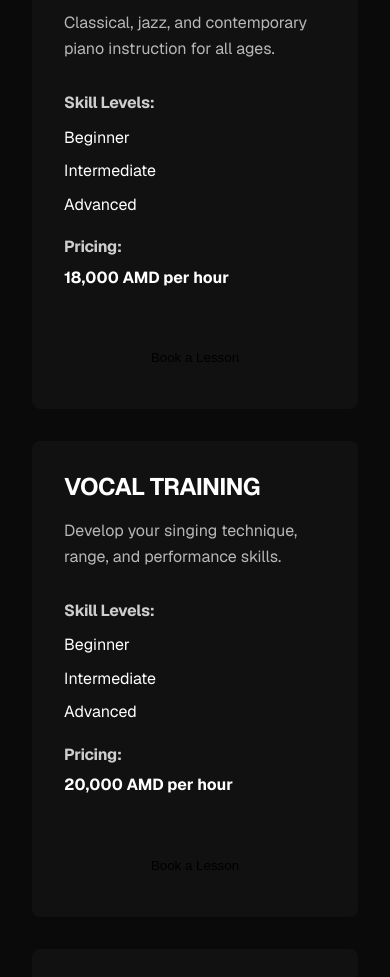
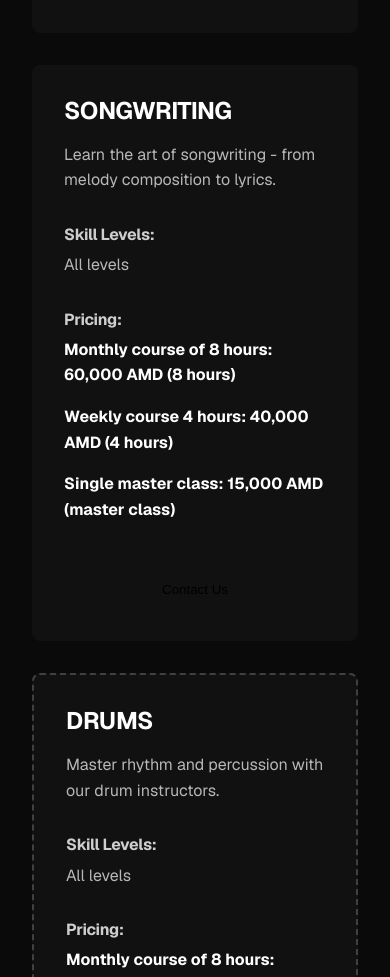
Before and after one commit to TigranAthanesyan/tonelab-studio, a Next.js app: page /lessons in a window 390 px wide. Shown: the part 1020-1997 px from the top of the page. Built offline with nearby package versions, Linux system fonts and the light colour scheme.

Commit message:
Update website content: tagline, services, lessons, contact info, and YouTube link
Co-authored-by: davittatenkohayrapetyan <134504905+davittatenkohayrapetyan@users.noreply.github.com>

```diff
--- a/src/app/lessons/lessons.module.css
+++ b/src/app/lessons/lessons.module.css
@@ -90,6 +90,48 @@
   background-color: var(--primary-dark);
 }
 
+.otherCourses {
+  margin-top: 4rem;
+  padding: 3rem;
+  background: rgba(255, 255, 255, 0.03);
+  border-radius: 8px;
+  text-align: center;
+}
+
+.otherCourses h2 {
+  margin-bottom: 1rem;
+  color: var(--primary);
+}
+
+.otherCourses p {
+  margin-bottom: 1.5rem;
+  opacity: 0.8;
+}
+
+.contactButton {
+  display: inline-block;
+  background-color: var(--primary);
+  color: black;
+  padding: 0.75rem 2rem;
+  border-radius: 4px;
+  font-weight: 500;
+  text-decoration: none;
+  transition: background-color 0.3s ease;
+}
+
+.contactButton:hover {
+  background-color: var(--primary-dark);
+}
+
+.placeholderCard {
+  border: 2px dashed rgba(255, 255, 255, 0.2);
+}
+
+.placeholderText {
+  font-style: italic;
+  opacity: 0.7;
+}
+
 @media (max-width: 768px) {
   .lessonMeta {
     flex-direction: column;
--- a/src/app/lessons/page.tsx
+++ b/src/app/lessons/page.tsx
@@ -1,56 +1,59 @@
 "use client";
 
 import styles from './lessons.module.css';
-
-type Level = 'Beginner' | 'Intermediate' | 'Advanced';
+import { venueConfig } from '@/config/venue';
 
 type Lesson = {
   id: number;
   title: string;
   description: string;
-  levels: Level[];
-  price: string;
+  levels: string;
+  pricing: {
+    monthly?: string;
+    weekly?: string;
+    single?: string;
+  };
+  isPlaceholder?: boolean;
 };
 
 export default function LessonsPage() {
-  // This would be fetched from an API or CMS in a real project
   const lessonTypes: Lesson[] = [
     {
       id: 1,
       title: 'Guitar Lessons',
       description: 'Learn acoustic, electric, or bass guitar with our experienced instructors.',
-      levels: ['Beginner', 'Intermediate', 'Advanced'],
-      price: '15,000 AMD per hour'
+      levels: 'All levels',
+      pricing: {
+        monthly: '60,000 AMD (8 hours)',
+        weekly: '40,000 AMD (4 hours)',
+        single: '15,000 AMD (master class)'
+      }
     },
     {
       id: 2,
-      title: 'Piano Lessons',
-      description: 'Classical, jazz, and contemporary piano instruction for all ages.',
-      levels: ['Beginner', 'Intermediate', 'Advanced'],
-      price: '18,000 AMD per hour'
+      title: 'Songwriting',
+      description: 'Learn the art of songwriting - from melody composition to lyrics.',
+      levels: 'All levels',
+      pricing: {
+        monthly: '60,000 AMD (8 hours)',
+        weekly: '40,000 AMD (4 hours)',
+        single: '15,000 AMD (master class)'
+      }
     },
     {
       id: 3,
-      title: 'Vocal Training',
-      description: 'Develop your singing technique, range, and performance skills.',
-      levels: ['Beginner', 'Intermediate', 'Advanced'],
-      price: '20,000 AMD per hour'
-    },
-    {
-      id: 4,
-      title: 'Drum Lessons',
+      title: 'Drums',
       description: 'Master rhythm and percussion with our drum instructors.',
-      levels: ['Beginner', 'Intermediate', 'Advanced'],
-      price: '17,000 AMD per hour'
+      levels: 'All levels',
+      pricing: {
+        monthly: 'Contact us for pricing',
+      },
+      isPlaceholder: true
     }
   ];
 
-  const handleBookLesson = (lessonId: number) => {
-    const lesson = lessonTypes.find(l => l.id === lessonId);
-    if (lesson) {
-      // In a real app, this would open a modal or navigate to a booking page
-      alert(`Booking a ${lesson.title} session. Price: ${lesson.price}`);
-    }
+  const handleContactUs = () => {
+    window.location.href = `/contact`;
   };
 
   return (
@@ -58,39 +61,46 @@ export default function LessonsPage() {
       <div className="container">
         <h1 className={styles.pageTitle}>Music Lessons</h1>
         <p className={styles.pageDescription}>
-          Whether you&apos;re just starting out or looking to advance your skills, our experienced instructors are here to help you grow as a musician.
+          Our educators have more than a decade of experience as professional musicians, so whether you&apos;re just starting out or looking to advance your skills, we&apos;ve got you covered.
         </p>
 
         <div className={styles.lessonsList}>
           {lessonTypes.map(lesson => (
-            <div key={lesson.id} className={styles.lessonCard}>
+            <div key={lesson.id} className={`${styles.lessonCard} ${lesson.isPlaceholder ? styles.placeholderCard : ''}`}>
               <h2>{lesson.title}</h2>
               <p>{lesson.description}</p>
 
               <div className={styles.lessonMeta}>
                 <div className={styles.levels}>
                   <h3>Skill Levels:</h3>
-                  <ul>
-                    {lesson.levels.map((level, index) => (
-                      <li key={index}>{level}</li>
-                    ))}
-                  </ul>
+                  <p>{lesson.levels}</p>
                 </div>
 
                 <div className={styles.pricing}>
                   <h3>Pricing:</h3>
-                  <p>{lesson.price}</p>
+                  {lesson.pricing.monthly && <p>Monthly course of 8 hours: {lesson.pricing.monthly}</p>}
+                  {lesson.pricing.weekly && <p>Weekly course 4 hours: {lesson.pricing.weekly}</p>}
+                  {lesson.pricing.single && <p>Single master class: {lesson.pricing.single}</p>}
+                  {lesson.isPlaceholder && <p className={styles.placeholderText}>(To be confirmed)</p>}
                 </div>
               </div>
 
               <button
                 className={styles.bookButton}
-                onClick={() => handleBookLesson(lesson.id)}
+                onClick={handleContactUs}
               >
-                Book a Lesson
+                Contact Us
               </button>
             </div>
           ))}
+        </div>
+
+        <div className={styles.otherCourses}>
+          <h2>Looking for Other Instrument Courses?</h2>
+          <p>Contact us and we&apos;ll tailor a program for you.</p>
+          <a href={`tel:${venueConfig.phone}`} className={styles.contactButton}>
+            Call Us: {venueConfig.phone}
+          </a>
         </div>
       </div>
     </div>
--- a/src/components/Footer/index.tsx
+++ b/src/components/Footer/index.tsx
@@ -41,6 +41,12 @@ export default function Footer() {
           <div className={styles.footerSection}>
             <h4 className={styles.footerHeading}>Follow Us</h4>
             <div className={styles.socialLinks}>
+              <a href={venueConfig.social.youtube} target="_blank" rel="noopener noreferrer" aria-label="YouTube">
+                <svg width="24" height="24" viewBox="0 0 24 24" fill="none" stroke="currentColor" strokeWidth="2">
+                  <path d="M22.54 6.42a2.78 2.78 0 0 0-1.94-2C18.88 4 12 4 12 4s-6.88 0-8.6.46a2.78 2.78 0 0 0-1.94 2A29 29 0 0 0 1 11.75a29 29 0 0 0 .46 5.33A2.78 2.78 0 0 0 3.4 19c1.72.46 8.6.46 8.6.46s6.88 0 8.6-.46a2.78 2.78 0 0 0 1.94-2 29 29 0 0 0 .46-5.25 29 29 0 0 0-.46-5.33z"></path>
+                  <polygon points="9.75 15.02 15.5 11.75 9.75 8.48 9.75 15.02"></polygon>
+                </svg>
+              </a>
               <a href={venueConfig.social.facebook} target="_blank" rel="noopener noreferrer" aria-label="Facebook">
                 <svg width="24" height="24" viewBox="0 0 24 24" fill="none" stroke="currentColor" strokeWidth="2">
                   <path d="M18 2h-3a5 5 0 0 0-5 5v3H7v4h3v8h4v-8h3l1-4h-4V7a1 1 0 0 1 1-1h3z"></path>
--- a/src/config/venue.ts
+++ b/src/config/venue.ts
@@ -6,8 +6,9 @@
 export const venueConfig = {
   // Basic Information
   name: "ToneLab Studio",
-  shortDescription: "Music venue, studio and school in the heart of Yerevan.",
-  tagline: "Yerevan's Premier Music Space",
+  shortDescription: "Tonelab Studio is run by a team of passionate musicians, sound engineers and educators with a mission to organize the full cycle of rock and alternative music production in Armenia.",
+  tagline: "An Independent Music Space in the Heart of Yerevan",
+  subtitle: "Concert venue / Studio / School",
 
   // Location
   address: {
@@ -19,7 +20,7 @@ export const venueConfig = {
   },
 
   // Contact
-  phone: "+374 98 607475",
+  phone: "+374 44 498803",
   email: "tonelab.armenia@gmail.com",
 
   // Social Media
@@ -27,6 +28,7 @@ export const venueConfig = {
     instagram: "https://www.instagram.com/tonelab_studio/",
     facebook: "https://www.facebook.com/100091266667959/",
     linktree: "https://linktr.ee/tonelab.armenia",
+    youtube: "https://www.youtube.com/@TonelabStudio",
   },
 
   // Ticketing & Venue Pages
```
Also changed, not shown: src/app/about/page.tsx (+1 -29 lines), src/app/contact/page.tsx (+13 -0 lines), src/app/page.module.css (+48 -0 lines), src/app/page.tsx (+15 -9 lines).
